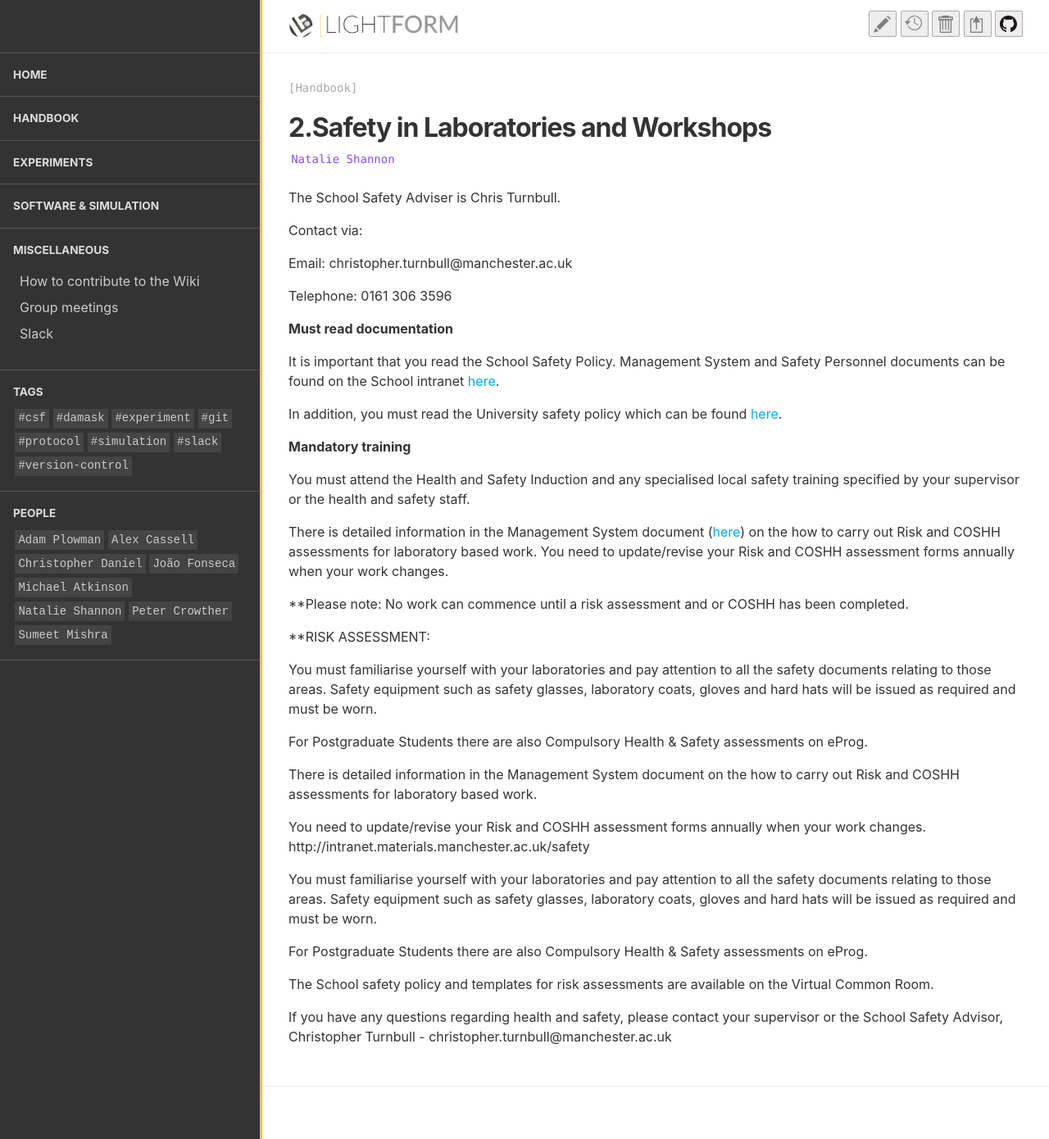
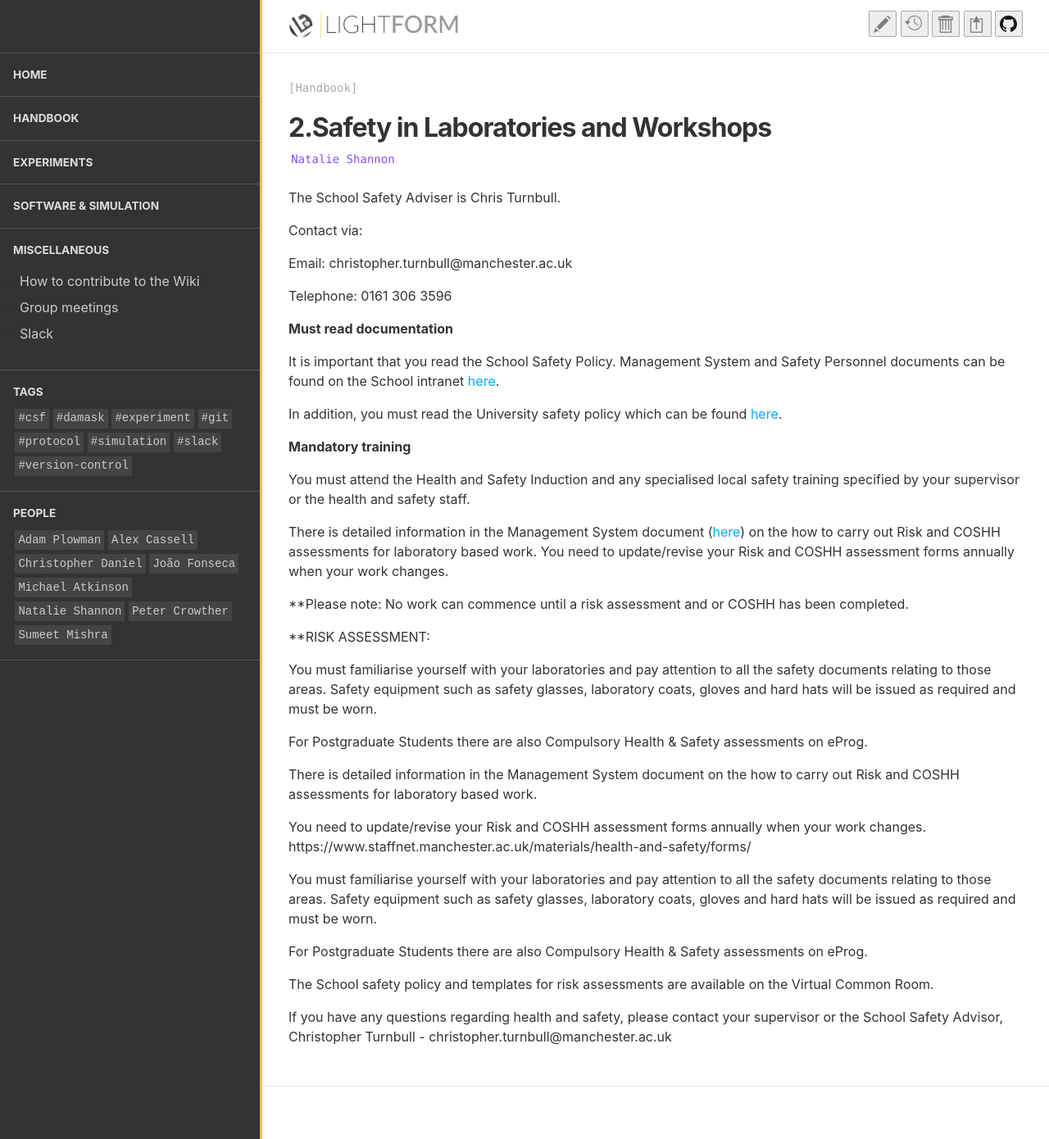
Before and after one commit to LightForm-group/wiki, a Jekyll site: the page built from collections/_handbook/Safety.md, in a window 1280 px wide and 1390 px high. Shown: the whole window at 82% size. Built offline with Jekyll 4.4.1, drawn with Linux system fonts in a browser that asks for light colours; some of the changed lines change nothing that is shown.

Commit message:
Update Safety.md

```diff
--- a/collections/_handbook/Safety.md
+++ b/collections/_handbook/Safety.md
@@ -33,7 +33,7 @@ For Postgraduate Students there are also Compulsory Health & Safety assessments
 
 There is detailed information in the Management System document on the how to carry out Risk and COSHH assessments for laboratory based work.
 
-You need to update/revise your Risk and COSHH assessment forms annually when your work changes. http://intranet.materials.manchester.ac.uk/safety
+You need to update/revise your Risk and COSHH assessment forms annually when your work changes. https://www.staffnet.manchester.ac.uk/materials/health-and-safety/forms/
 
 You must familiarise yourself with your laboratories and pay attention to all the safety documents relating to those areas. Safety equipment such as safety glasses, laboratory coats, gloves and hard hats will be issued as required and must be worn.
 
```
